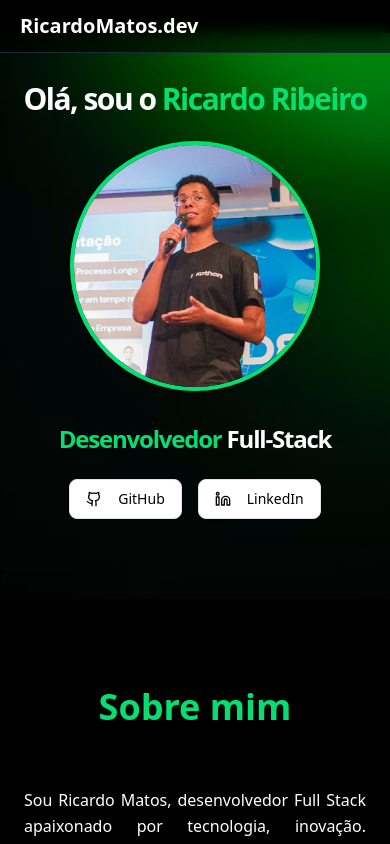
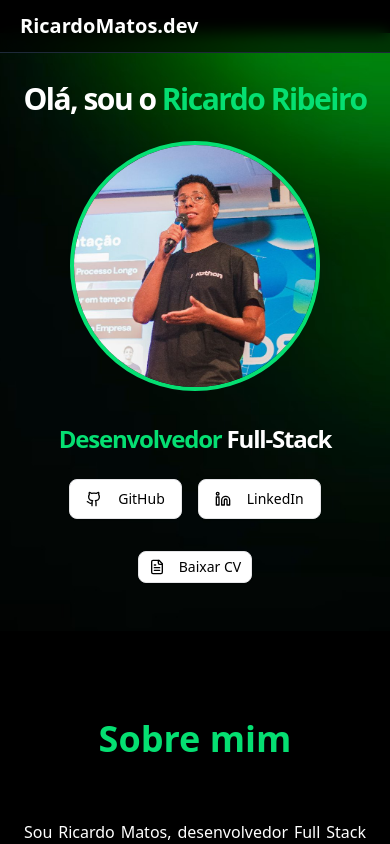
Before and after one commit to MatosRicardo/MyPortfolio, a Next.js app in the folder meu-portfolio/: page / in a window 390 px wide. Built offline with nearby package versions, Linux system fonts and the light colour scheme.

Commit message:
feat: add button mobile

```diff
--- a/meu-portfolio/src/app/page.tsx
+++ b/meu-portfolio/src/app/page.tsx
@@ -131,7 +131,7 @@ export default function PortfolioHomepage() {
             <Button
               variant="outline"
               size="sm"
-              className="hidden md:flex text-black hover:text-green-400 hover:border-green-400 group relative"
+              className="flex text-black hover:text-green-400 hover:border-green-400 group relative md:hidden"
               asChild
             >
               <Link href="/curriculo.pdf" download target="_blank">
```
